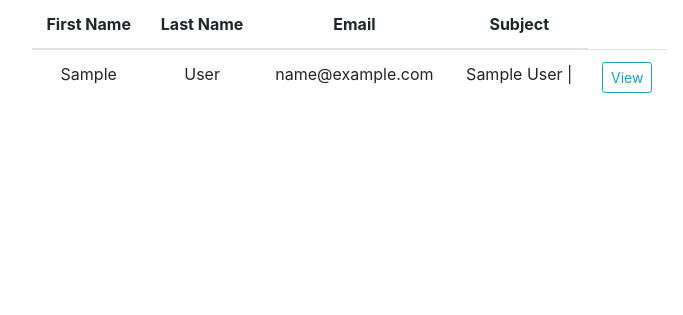
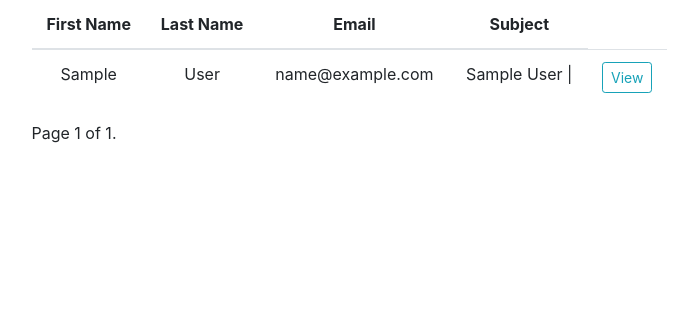
Before and after one commit to glyt/teacher_directory_app, a Django app: page / in a window 1280 px wide. Shown: the part 167-482 px from the top of the page, without its empty margins (291-974 px from the left). Run offline with Django 3.2, Linux system fonts and the light colour scheme; tables that the repository leaves empty hold one stand-in row (values such as "Sample post"); some libraries are stand-ins or nearby versions.

Commit message:
Adding Pagination

```diff
--- a/teachers/templates/teachers/home.html
+++ b/teachers/templates/teachers/home.html
@@ -1,5 +1,4 @@
 {% extends "teachers/base.html" %}
-
 {% block content %}
 <!-- Search Form -->
  <form class="form-inline my-2 my-lg-0" method="GET" action=".">
@@ -42,8 +41,25 @@
                       </tbody>
                     {% endfor %}
                 </table>
+            <!-- pagination-->
+                <div class="pagination">
+                    <span class="step-links">
+                        {% if queryset.has_previous %}
+                            <a href="?page=1">First</a>
+                            <a href="?page={{ queryset.previous_page_number }}">Previous</a>
+                        {% endif %}
 
+                        <span class="current">
+                            Page {{ queryset.number }} of {{ queryset.paginator.num_pages }}.
+                        </span>
 
+                        {% if queryset.has_next %}
+                            <a href="?page={{ queryset.next_page_number }}">Next</a>
+                            <a href="?page={{ queryset.paginator.num_pages }}">Last</a>
+                        {% endif %}
+                    </span>
+                </div>
+            <!-- End pagination-->
         </div>
 </div>
 
--- a/teachers/views.py
+++ b/teachers/views.py
@@ -9,9 +9,18 @@ from django.contrib.auth import login, logout, authenticate
 from .models import Teacher, Subject
 from .forms import TeacherForm
 from django.forms import modelformset_factory
+from django.core.paginator import Paginator
+
 
 def home(request):
     teachers = Teacher.objects.all()
+
+    # Pagination
+    paginator = Paginator(teachers, 10)
+    page_number = request.GET.get('page')
+    teachers = paginator.get_page(page_number)
+
+    # Searching teachers
     first_name_contains_query = request.GET.get('first_name_contains')
     last_name_contains_query = request.GET.get('last_name_contains')
     subject_query = request.GET.get('subject')
```
